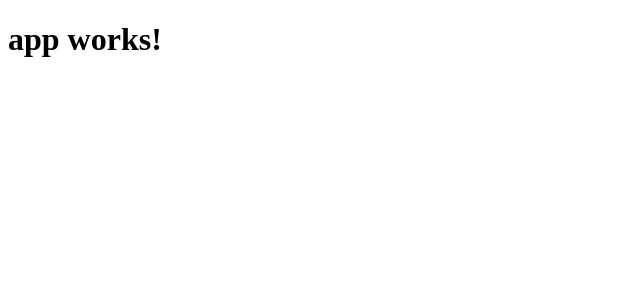
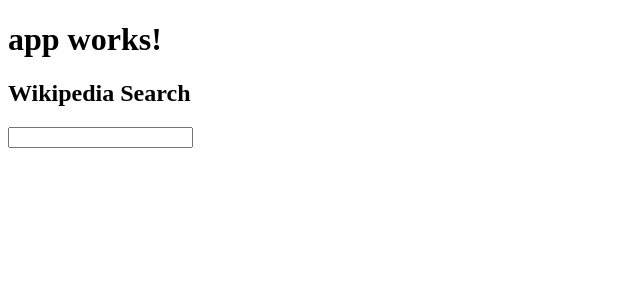
Before and after one commit to walideduc/wikipediaSearchObservables, an Angular app: page / in a window 1280 px wide. Shown: the top 300 px of the page, without its empty margins (0-640 px from the left). Built offline with nearby package versions, Linux system fonts and the light colour scheme.

Commit message:
[Search] searching using promises

```diff
--- a/src/app/app.component.html
+++ b/src/app/app.component.html
@@ -1,3 +1,5 @@
 <h1>
   {{title}}
 </h1>
+
+<app-search></app-search>
--- /dev/null
+++ b/src/app/search/search.component.html
@@ -0,0 +1,7 @@
+<div>
+  <h2>Wikipedia Search</h2>
+  <input #term type="text" (keyup)="search(term.value)">
+  <ul>
+    <li *ngFor="let item of items">{{item}}</li>
+  </ul>
+</div>
--- /dev/null
+++ b/src/app/search/search.component.ts
@@ -0,0 +1,24 @@
+import { Component, OnInit } from '@angular/core';
+import {WikipediaService} from "../wikipedia.service";
+
+@Component({
+  selector: 'app-search',
+  templateUrl: './search.component.html',
+  styleUrls: ['./search.component.css']
+})
+export class SearchComponent implements OnInit {
+  items:Array<string>;
+
+  constructor(private wikipediaService: WikipediaService) { }
+
+  ngOnInit() {
+  }
+
+  search(term){
+    console.log('send a request for '+term);
+    this.wikipediaService.search(term).then(items => this.items = items);
+  }
+
+
+
+}
--- /dev/null
+++ b/src/app/wikipedia.service.ts
@@ -0,0 +1,24 @@
+import { Injectable } from '@angular/core';
+import { URLSearchParams , Jsonp }  from '@angular/http';
+import 'rxjs/add/operator/toPromise';
+
+@Injectable()
+export class WikipediaService {
+
+  constructor(private jsonp: Jsonp) { }
+
+  search(term: string){
+    var search = new URLSearchParams()
+    search.set('action','opensearch');
+    search.set('search',term);
+    search.set('format','json');
+
+    return this.jsonp
+                .get('http://en.wikipedia.org/w/api.php?callback=JSONP_CALLBACK',{search})
+                .toPromise()
+                .then((response) => response.json()[1]);
+
+
+  }
+
+}
```
Also changed, not shown: src/app/app.module.ts (+8 -4 lines), src/app/search/search.component.css (added), 1 other file (tests, documents, lock files or other folders).
